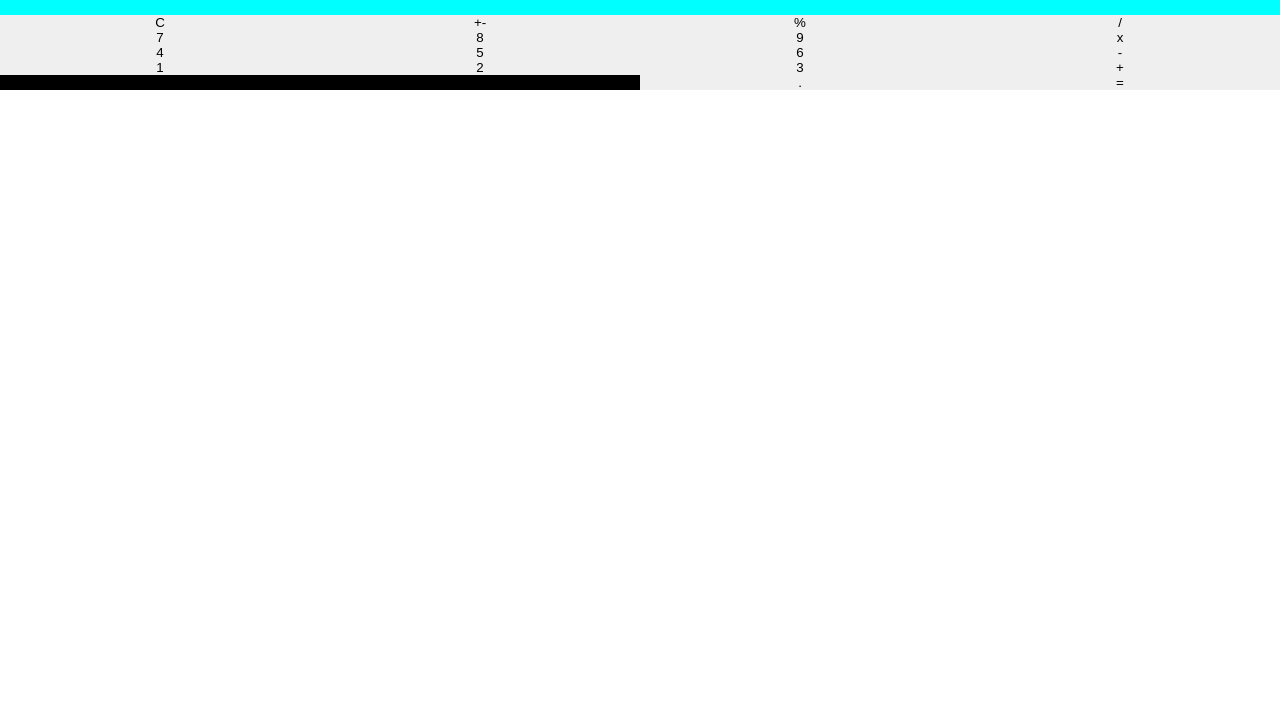
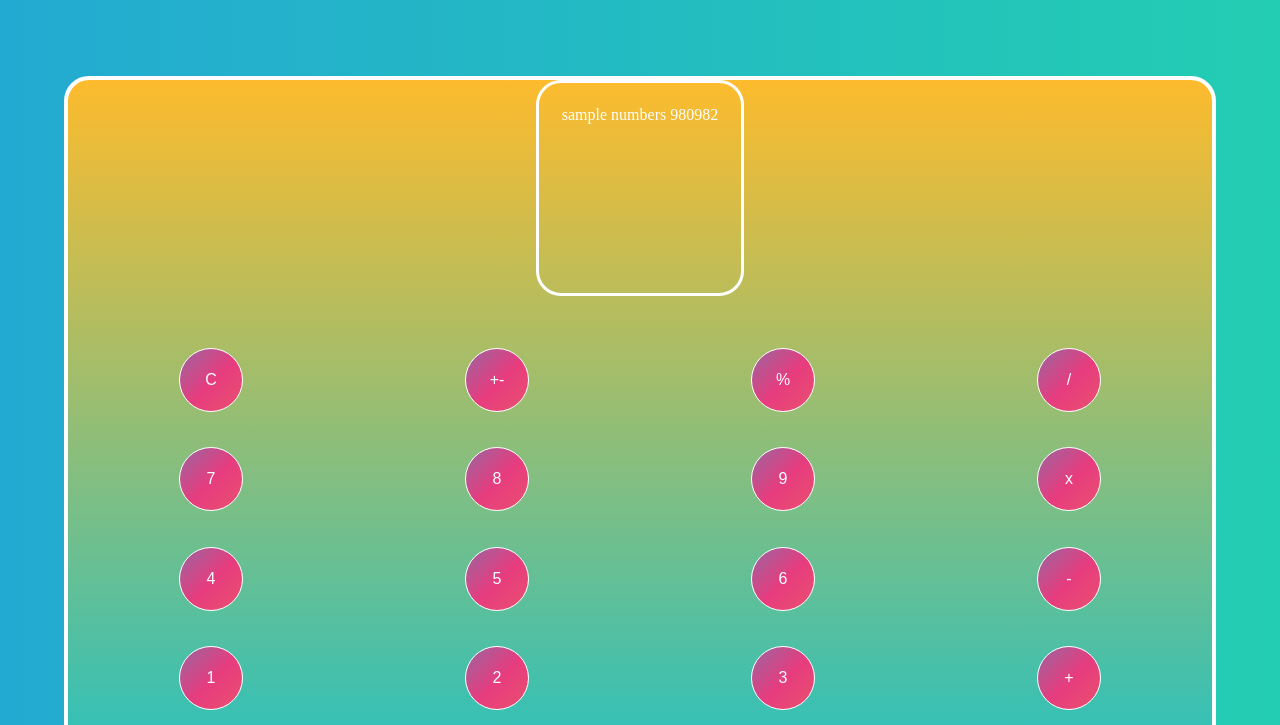
Before and after one commit to singapaul/javascript-calculator, a plain HTML site: page index.html in a window 1280 px wide. Shown: the part 52-777 px from the top of the page. Drawn offline with Linux system fonts and the light colour scheme.

Commit message:
nearly there

```diff
--- /dev/null
+++ b/SASS-files/background.scss
@@ -0,0 +1,30 @@
+.calculator {
+  background: rgb(34, 193, 195);
+  background: linear-gradient(0deg, rgba(34, 193, 195, 1) 0%, rgba(253, 187, 45, 1) 100%);
+  border: 4px solid white;
+  border-radius: 25px;
+}
+
+body{
+  width: 100%;
+  height:100%;
+
+}
+
+body{
+    background: linear-gradient(90deg, #ee7752, #e73c7e, #23a6d5, #23d5ab);
+    background-size: 400% 400%;
+    animation: gradient 15s ease infinite;
+}
+
+@keyframes gradient {
+    0% {
+        background-position: 0% 50%;
+    }
+    50% {
+        background-position: 100% 50%;
+    }
+    100% {
+        background-position: 0% 50%;
+    }
+}
--- /dev/null
+++ b/SASS-files/buttons.scss
@@ -0,0 +1,43 @@
+/* CSS */
+.calculator__button {
+  align-items: center;
+  background: linear-gradient(-45deg, #ee7752, #e73c7e, #23a6d5, #23d5ab);
+  animation: gradient 15s ease infinite;
+  background-size: 400% 400%;
+  color: white;
+  text-decoration: none;
+  cursor: pointer;
+
+  border: solid 1px white;
+}
+
+@keyframes gradient {
+  0% {
+    background-position: 0% 50%;
+  }
+
+  50% {
+    background-position: 100% 50%;
+  }
+
+  100% {
+    background-position: 0% 50%;
+  }
+}
+
+
+
+.calculator__button:hover,
+.calculator__button:hover {
+  // background: rgb(131, 58, 180);
+  background: linear-gradient(-45deg, #ce5a37, #e03174, #1aa3d4, #1ad3a8);
+}
+
+.calculator__screen {
+  border-radius: 25px;
+  border: solid 3px white;
+  margin-bottom: 3%;
+  color: white;
+  min-height: 27vh;
+
+}
--- a/SASS-files/layout.scss
+++ b/SASS-files/layout.scss
@@ -2,23 +2,40 @@
   display: grid;
   grid-template-columns: 1fr 1fr 1fr 1fr;
   grid-template-rows: 1fr 1fr 1fr 1fr 1fr 1fr;
+  width: 90vw;
+  height: 90vh;
+  padding: 0;
+  margin: 10% auto 10% auto;
+  justify-items: center;
+  align-items: center;
 
   &__screen {
-    background-color: aqua;
     grid-area: 1/1/3/5;
+    padding: 2%;
   }
 
 
 
   &__button {
+    height: 8vh;
+    max-width: 8vh;
+    min-width: 8vh;
+    border-radius: 50%;
+    font-size: 1em;
+    justify-content: center;
+    line-height: 1em;
+
     &--long {
+      height: 8vh;
+      max-width: 16vh;
+      min-width: 16vh;
       grid-area: 7/1/8/3;
-      background-color: black;
     }
 
   }
+}
 
-
-
-
-}
+// 3. add the hover for the mouse
+// pick the fots
+// pick the symbols
+// fix the sizes
--- a/index.html
+++ b/index.html
@@ -8,17 +8,18 @@
   <title>The mighty majestic magic calculator</title>
   <link rel="stylesheet" href="style.css">
 
+
 </head>
 
 <body>
-
-  <h1>Welcome to the mighty majestic magic javascript calculator </h1>
   <!-- This is the calculator  -->
   <section class="calculator">
     <!-- the contents of the calculator goes below here -->
     <!-- There will be 19 buttons and a div to display the result/calcualtion -->
     <!-- view port/could add two screens in here? -->
-    <div class="calculator__screen" id=""></div>
+    <div class="calculator__screen" id="">
+      <p>sample numbers 980982</p>
+    </div>
     <!-- buttons -->
     <!-- 0-9 -->
 
@@ -50,5 +51,4 @@
   </section>
 
 </body>
-
 </html>
--- a/style.scss
+++ b/style.scss
@@ -1,2 +1,4 @@
 @import 'SASS-files/reset.scss';
 @import 'SASS-files/layout.scss';
+@import 'SASS-files/buttons.scss';
+@import 'SASS-files/background.scss';
```
Also changed, not shown: style.css.
